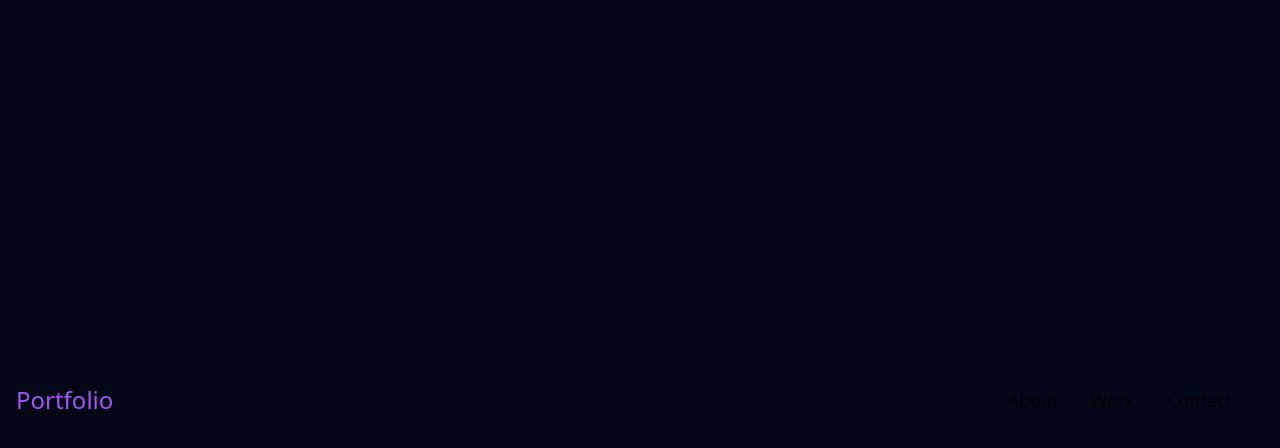
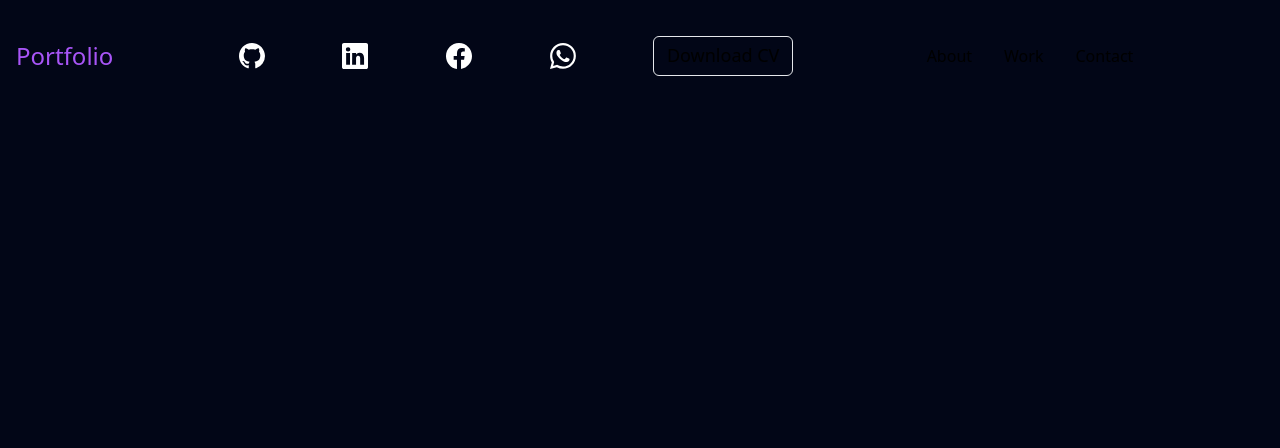
Before and after one commit to Muzammil-07/Portfolio, a Next.js app: page /components/Header in a window 1280 px wide. Shown: the top 448 px of the page. Built offline with nearby package versions, Linux system fonts and the light colour scheme.

Commit message:
new commit

```diff
--- a/src/pages/components/Contact.js
+++ b/src/pages/components/Contact.js
@@ -1,9 +1,11 @@
 import React from 'react'
 import { useState,useRef } from 'react'
 import emailjs from '@emailjs/browser'
+import { useRouter } from 'next/router'
 
 
 const Contact = () => {
+    const router=useRouter();
     const form1 = useRef()
     const [name, setName] = useState("");
     const [email, setEmail] = useState("");
@@ -15,15 +17,15 @@
         from_name: email,
         message:msg
      }
-     const sendEmail =()=>{
-
-
+     const sendEmail =(e)=>{
+        e.preventDefault();
      console.log(name,email,msg);
      emailjs.sendForm('service_eoh43oe', 'template_r8dcsjk', form1.current, process.env.API_KEY)
      .then((result) => {
-         console.log(result.text);
+       alert("Message Sent");
+       router.reload('/')
      }, (error) => {
-         console.log(error.text);
+         alert(error.text);
      });
      }
 
--- a/src/pages/components/Header.js
+++ b/src/pages/components/Header.js
@@ -1,17 +1,47 @@
 import React from 'react'
 import Layout from '../Layout'
-import { useRouter} from 'next/router'
+import { useRouter } from 'next/router'
 import Link from 'next/link'
 
 const Header = () => {
   const router = useRouter();
   return (
 
-    <div className='bg-slate-950 h-full w-full flex justify-between p-4 text-lg'>
 
-            <h1 className='text-2xl text-purple-500 my-auto'>Portfolio</h1>
+    <div className='bg-slate-950 p-0 md:p-4 grid grid-rows-[80px_80px_80px] grid-cols-[1fr] md:grid-rows-[80px] md:grid-cols-[1fr_4fr_3fr]'>
 
-        <div className='flex  gap-8 mx-8 '>
+      <h1 className='text-2xl  text-purple-500 my-auto'>Portfolio</h1>
+
+      <div className='flex  gap-2 mx-8 w-full h-full justify-around align-middle transition-all duration-75 '>
+      <a href="https://github.com/Muzammil-07" className="my-auto fill-white hover:fill-purple-500" target="_blank">
+          <svg xmlns="http://www.w3.org/2000/svg" width="26" height="26" className="bi bi-github my-auto " viewBox="0 0 16 16">
+            <path d="M8 0C3.58 0 0 3.58 0 8c0 3.54 2.29 6.53 5.47 7.59.4.07.55-.17.55-.38 0-.19-.01-.82-.01-1.49-2.01.37-2.53-.49-2.69-.94-.09-.23-.48-.94-.82-1.13-.28-.15-.68-.52-.01-.53.63-.01 1.08.58 1.23.82.72 1.21 1.87.87 2.33.66.07-.52.28-.87.51-1.07-1.78-.2-3.64-.89-3.64-3.95 0-.87.31-1.59.82-2.15-.08-.2-.36-1.02.08-2.12 0 0 .67-.21 2.2.82.64-.18 1.32-.27 2-.27.68 0 1.36.09 2 .27 1.53-1.04 2.2-.82 2.2-.82.44 1.1.16 1.92.08 2.12.51.56.82 1.27.82 2.15 0 3.07-1.87 3.75-3.65 3.95.29.25.54.73.54 1.48 0 1.07-.01 1.93-.01 2.2 0 .21.15.46.55.38A8.012 8.012 0 0 0 16 8c0-4.42-3.58-8-8-8z" />
+          </svg>
+        </a>
+
+
+          <a href="https://www.linkedin.com/in/muzammil-ali-198059232/" className="my-auto fill-white hover:fill-purple-500" target="_blank">
+            <svg xmlns="http://www.w3.org/2000/svg" width="26" height="26" className="bi bi-linkedin" viewBox="0 0 16 16">
+              <path d="M0 1.146C0 .513.526 0 1.175 0h13.65C15.474 0 16 .513 16 1.146v13.708c0 .633-.526 1.146-1.175 1.146H1.175C.526 16 0 15.487 0 14.854V1.146zm4.943 12.248V6.169H2.542v7.225h2.401zm-1.2-8.212c.837 0 1.358-.554 1.358-1.248-.015-.709-.52-1.248-1.342-1.248-.822 0-1.359.54-1.359 1.248 0 .694.521 1.248 1.327 1.248h.016zm4.908 8.212V9.359c0-.216.016-.432.08-.586.173-.431.568-.878 1.232-.878.869 0 1.216.662 1.216 1.634v3.865h2.401V9.25c0-2.22-1.184-3.252-2.764-3.252-1.274 0-1.845.7-2.165 1.193v.025h-.016a5.54 5.54 0 0 1 .016-.025V6.169h-2.4c.03.678 0 7.225 0 7.225h2.4z" />
+            </svg>
+          </a>
+
+
+
+          <a href="/" className="my-auto fill-white hover:fill-purple-500" target="_blank">
+          <svg xmlns="http://www.w3.org/2000/svg" width="26" height="26" className="bi bi-facebook" viewBox="0 0 16 16">
+            <path d="M16 8.049c0-4.446-3.582-8.05-8-8.05C3.58 0-.002 3.603-.002 8.05c0 4.017 2.926 7.347 6.75 7.951v-5.625h-2.03V8.05H6.75V6.275c0-2.017 1.195-3.131 3.022-3.131.876 0 1.791.157 1.791.157v1.98h-1.009c-.993 0-1.303.621-1.303 1.258v1.51h2.218l-.354 2.326H9.25V16c3.824-.604 6.75-3.934 6.75-7.951z" />
+          </svg>
+        </a>
+        <a href="/" className="my-auto fill-white hover:fill-purple-500" target="_blank">
+          <svg xmlns="http://www.w3.org/2000/svg" width="26" height="26" className="bi bi-whatsapp" viewBox="0 0 16 16">
+            <path d="M13.601 2.326A7.854 7.854 0 0 0 7.994 0C3.627 0 .068 3.558.064 7.926c0 1.399.366 2.76 1.057 3.965L0 16l4.204-1.102a7.933 7.933 0 0 0 3.79.965h.004c4.368 0 7.926-3.558 7.93-7.93A7.898 7.898 0 0 0 13.6 2.326zM7.994 14.521a6.573 6.573 0 0 1-3.356-.92l-.24-.144-2.494.654.666-2.433-.156-.251a6.56 6.56 0 0 1-1.007-3.505c0-3.626 2.957-6.584 6.591-6.584a6.56 6.56 0 0 1 4.66 1.931 6.557 6.557 0 0 1 1.928 4.66c-.004 3.639-2.961 6.592-6.592 6.592zm3.615-4.934c-.197-.099-1.17-.578-1.353-.646-.182-.065-.315-.099-.445.099-.133.197-.513.646-.627.775-.114.133-.232.148-.43.05-.197-.1-.836-.308-1.592-.985-.59-.525-.985-1.175-1.103-1.372-.114-.198-.011-.304.088-.403.087-.088.197-.232.296-.346.1-.114.133-.198.198-.33.065-.134.034-.248-.015-.347-.05-.099-.445-1.076-.612-1.47-.16-.389-.323-.335-.445-.34-.114-.007-.247-.007-.38-.007a.729.729 0 0 0-.529.247c-.182.198-.691.677-.691 1.654 0 .977.71 1.916.81 2.049.098.133 1.394 2.132 3.383 2.992.47.205.84.326 1.129.418.475.152.904.129 1.246.08.38-.058 1.171-.48 1.338-.943.164-.464.164-.86.114-.943-.049-.084-.182-.133-.38-.232z" />
+          </svg>
+
+        </a>
+        <a href='/cv.pdf' className='btn hover:text-purple-400 text-lg  hover:border-purple-400 text-center border  h-[40px] w-[140px] rounded-md my-auto' target='_blank'><h1 className='mt-1'>Download CV</h1> </a>
+      </div>
+      <div className='flex  gap-8 mx-8 justify-center '>
         <div className='hover:text-purple-300 my-auto'>
           <Link href='/components/About'  >About </Link>
         </div>
--- a/src/pages/index.js
+++ b/src/pages/index.js
@@ -35,7 +35,7 @@
   var arr = [{ skill: "WEB DEVELOPER" }, { skill: "REACT DEVELOPER" }, { skill: "REACT NATIVE DEVELOPER" }]
   return (
 
-    <div className=' w-[100vw] h-[100vh] bg-purple-500  grid md:grid-rows-[80px_550px_650px_550px_600px_500px] grid-rows-[80px_450px_650px_550px_600px_500px] overflow-x-hidden mx-auto grid-cols-4 text-center gap-0.5 text-white'>
+    <div className=' w-[100vw] h-[100vh] bg-purple-500  grid md:grid-rows-[80px_550px_650px_550px_600px_500px] grid-rows-[260px_450px_650px_550px_600px_500px] overflow-x-hidden mx-auto grid-cols-4 text-center gap-0.5 text-white'>
       <div className='bg-slate-950 col-span-4  hover:bg-slate-400' >
         <Header />
       </div>
```
Lines whose indentation alone changed are shown as unchanged.
